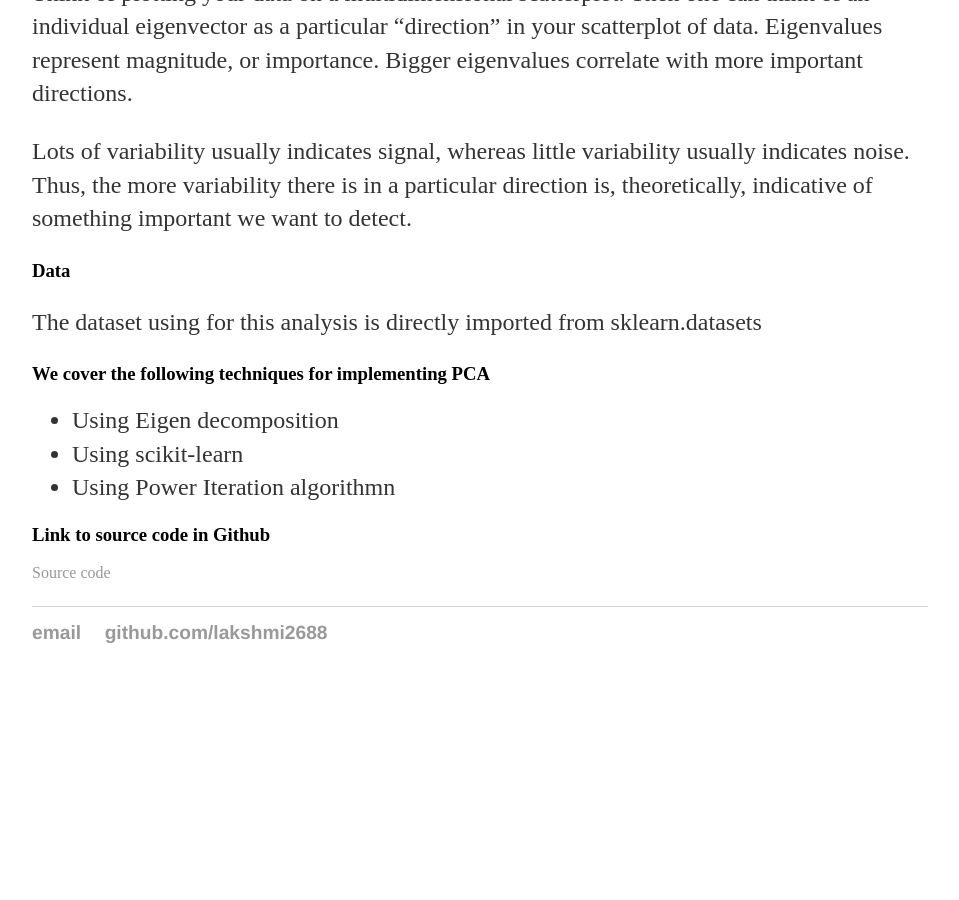
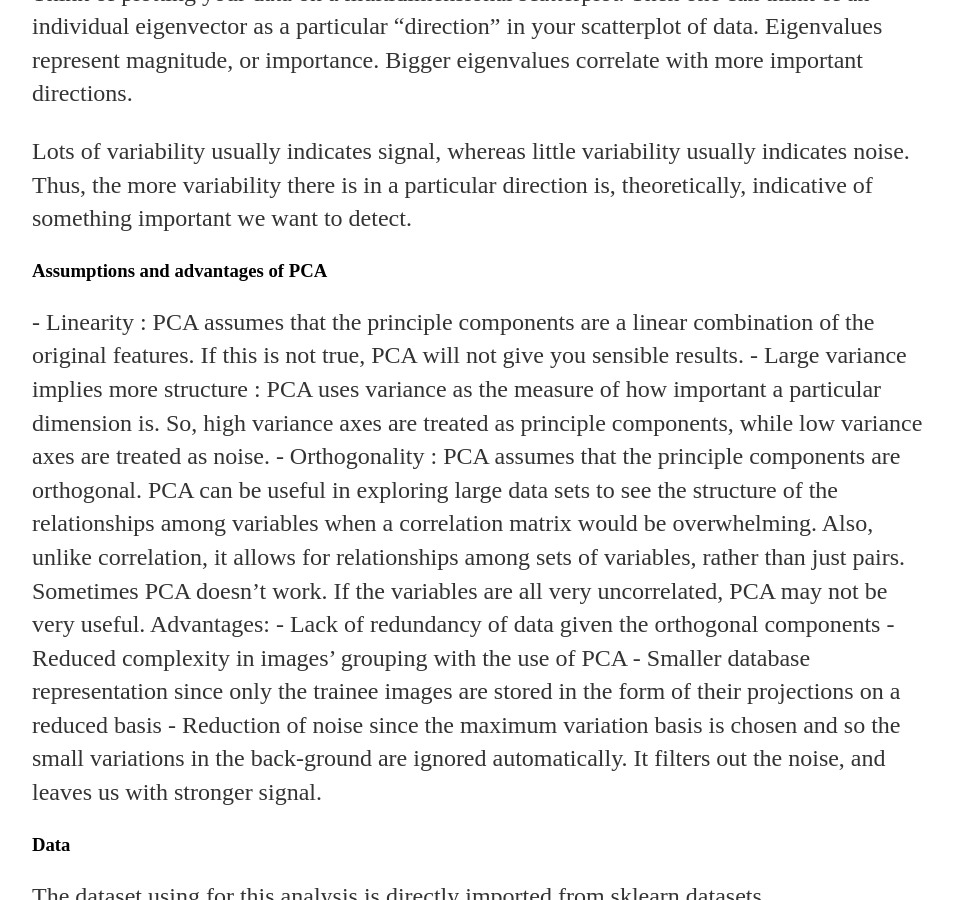
Before and after one commit to lakshmi2688/lakshmi2688.github.io, a Jekyll site: the page built from _posts/2022-01-15-Principal Component Analysis of Images.md, in a window 1280 px wide and 900 px high, scrolled down 2359 px. Shown: the whole window, without its empty margins (160-1119 px from the left). Built offline with Jekyll 4.4.1, drawn with Linux system fonts in a browser that asks for light colours; before the commit the page ends 3066 px from its top, so only the background shows below that.

Commit message:
Update 2022-01-15-Principal Component Analysis of Images.md

```diff
--- a/_posts/2022-01-15-Principal Component Analysis of Images.md
+++ b/_posts/2022-01-15-Principal Component Analysis of Images.md
@@ -28,6 +28,20 @@ date: 2022-01-15
 
 <p>Lots of variability usually indicates signal, whereas little variability usually indicates noise. Thus, the more variability there is in a particular direction is, theoretically, indicative of something important we want to detect.</p>
 
+<h3>Assumptions and advantages of PCA</h3>
+<p>- Linearity : PCA assumes that the principle components are a linear combination of the original features. If this is not true, PCA will not give you sensible results.
+- Large variance implies more structure : PCA uses variance as the measure of how important a particular dimension is. So, high variance axes are treated as principle components, while low variance axes are treated as noise.
+- Orthogonality : PCA assumes that the principle components are orthogonal.
+
+PCA can be useful in exploring large data sets to see the structure of the relationships among variables when a correlation matrix would be overwhelming. Also, unlike correlation, it allows for relationships among sets of variables, rather than just pairs. Sometimes PCA doesn’t work. If the variables are all very uncorrelated, PCA may not be very useful.
+
+Advantages:
+
+- Lack of redundancy of data given the orthogonal components
+- Reduced complexity in images’ grouping with the use of PCA
+- Smaller database representation since only the trainee images are stored in the form of their projections on a reduced basis
+- Reduction of noise since the maximum variation basis is chosen and so the small variations in the back-ground are ignored automatically. It filters out the noise, and leaves us with stronger signal.</p>
+
 <h3> Data</h3>
 <p>The dataset using for this analysis is directly imported from sklearn.datasets</p>
 
```
